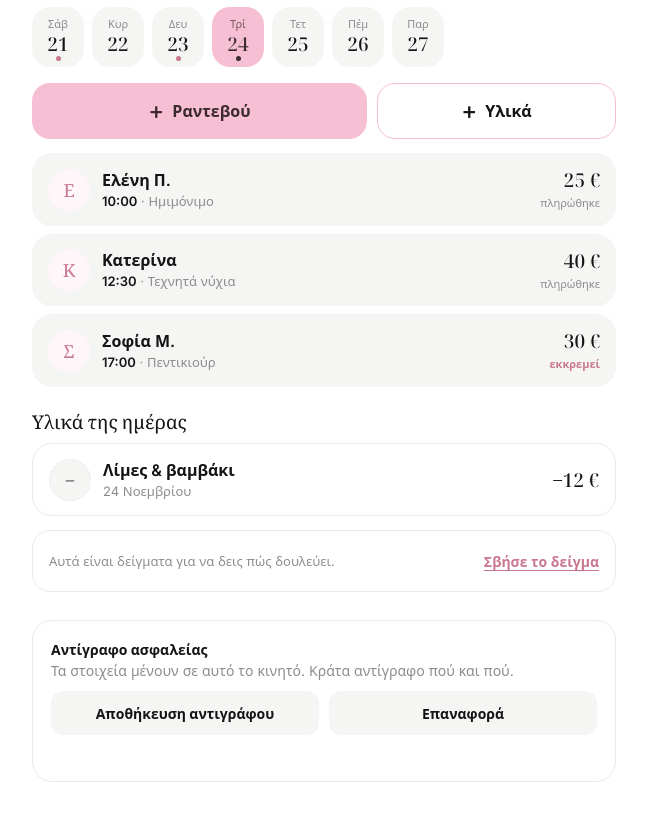
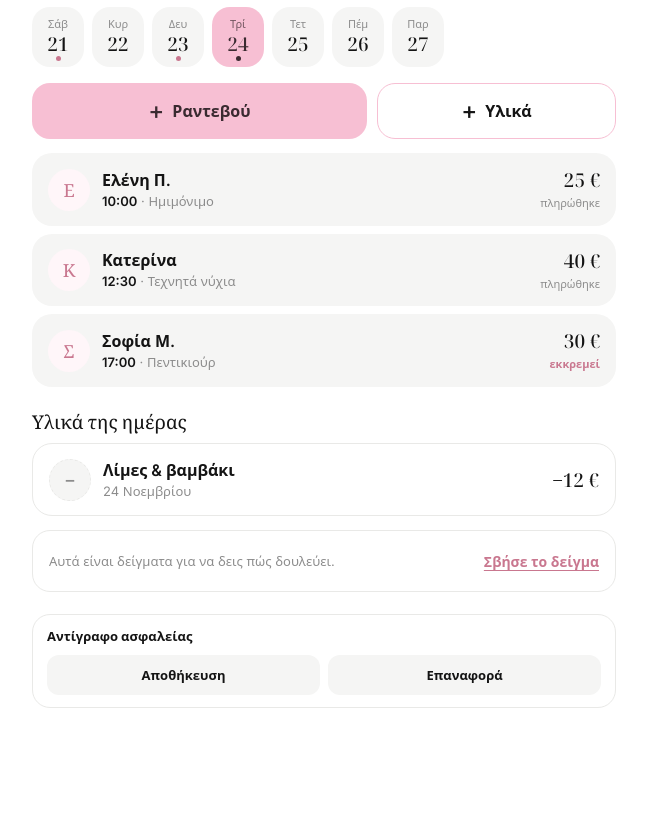
Before and after one commit to glowbooking/tameio, a plain HTML site: page index.html in a window 1280 px wide. Shown: the part 366-1186 px from the top of the page, without its empty margins (316-963 px from the left). After the commit the page ends 1114 px from the top, so only its background shows below. Drawn offline with Linux system fonts and the light colour scheme.

Commit message:
Πιο μικρό κουτί αντιγράφου

```diff
--- a/index.html
+++ b/index.html
@@ -108,9 +108,10 @@ button:focus-visible{outline:2px solid var(--pink);outline-offset:2px}
 .btn.g{background:var(--card);color:var(--ink)}
 .btn.r{flex:0 0 auto;padding:0 18px;background:none;color:var(--ink);border:1px solid var(--line)}
 .err{color:#c62828;font-size:14px;min-height:20px;margin-top:8px}
-.foot{margin-top:28px;padding:18px;border-radius:20px;border:1px solid var(--line);font-size:14px;color:var(--mute)}
+.foot{margin-top:22px;padding:12px 14px;border-radius:18px;border:1px solid var(--line);font-size:13px;color:var(--mute)}
 .foot b{color:var(--ink)}
-.foot .btns{margin-top:10px}.foot .btn{min-height:44px;font-size:14px;border-radius:12px}
+.foot .btns{margin-top:8px;gap:8px}.foot .btn{min-height:40px;font-size:13px;border-radius:12px}
+.foot .err{min-height:0;margin-top:0}.foot .err:not(:empty){margin-top:6px}
 .kind{margin:0 0 14px}
 .sub{margin:22px 0 8px;font:500 19px var(--serif)}
 .ap.co .av{background:var(--card);color:var(--mute);border:1px dashed var(--line);font-family:Inter,sans-serif}
@@ -137,9 +138,9 @@ textarea.bk{min-height:110px;font-size:12px;margin-top:10px;display:none}
   </section>
   <main id="view"></main>
   <div class="foot">
-    <b>Αντίγραφο ασφαλείας</b><br>Τα στοιχεία μένουν σε αυτό το κινητό. Κράτα αντίγραφο πού και πού.
+    <b>Αντίγραφο ασφαλείας</b>
     <div class="btns">
-      <button class="btn g" id="exp">Αποθήκευση αντιγράφου</button>
+      <button class="btn g" id="exp">Αποθήκευση</button>
       <button class="btn g" id="imp">Επαναφορά</button>
     </div>
     <input type="file" id="file" accept=".json,application/json" hidden>
```
